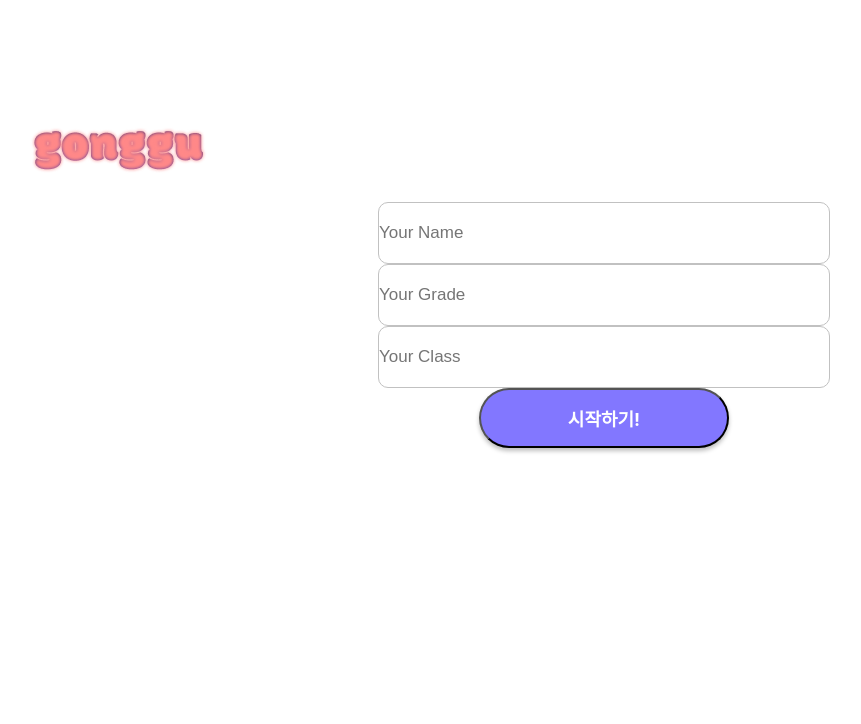
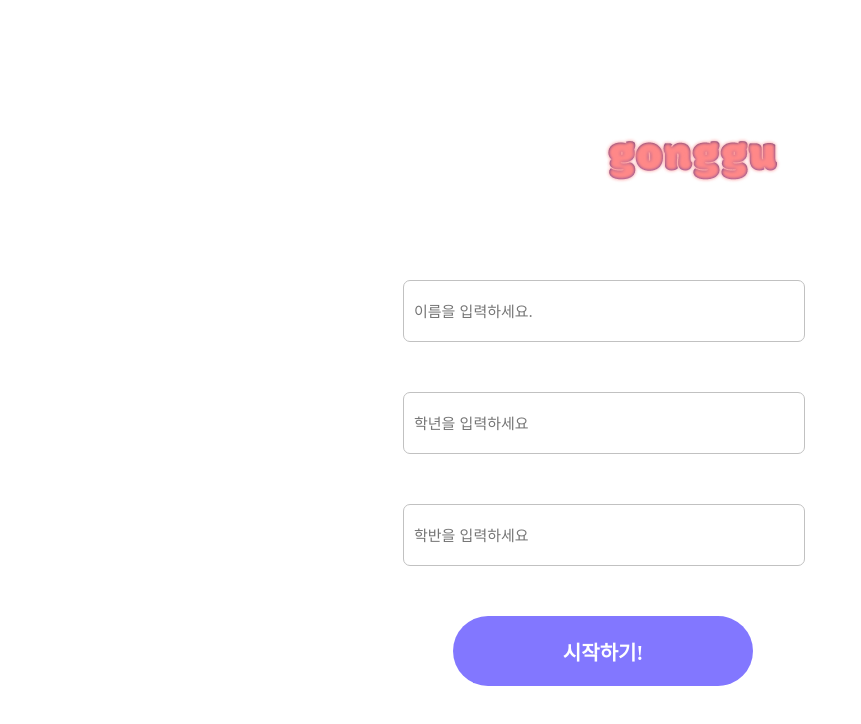
Before and after one commit to DGSW09/WEB, a React (Create React App) app in the folder project09/: page /login in a window 1280 px wide. Shown: the top 724 px of the page, without its empty margins (36-897 px from the left). Built offline with nearby package versions, Linux system fonts and the light colour scheme.

Commit message:
Update: LoginPage

```diff
--- a/project09/src/components/Login/Login.jsx
+++ b/project09/src/components/Login/Login.jsx
@@ -1,5 +1,4 @@
 import { useState } from "react";
-// import logo from "../Logo/logo.png";
 import logo from "../../img/logo.png";
 import "../../styles/Login.css";
 
@@ -9,42 +8,42 @@ const SignUp = () => {
   const [Class, setClass] = useState("");
 
   return (
-    <div className="width">
+    <div className="LoginWrap">
       <div className="logo">
         <img src={logo} alt="09's logo" />
-        {/* gonggu */}
       </div>
-      <form method="get">
-        <div className="InputName">
+      <form method="get" className="InputWrap">
         <input
           type="text"
-            placeholder="Your Name"
+          placeholder="이름을 입력하세요."
           onChange={(e) => setName(e.target.value)}
           value={Name}
           maxLength="4"
+          className="InputName"
         />
-        </div>
-        <div className="InputGrade">
         <input
           type="number"
-            placeholder="Your Grade"
+          placeholder="학년을 입력하세요"
           onChange={(e) => setGrade(e.target.value)}
           value={Grade}
           min="1"
+          className="InputGrade"
         />
-        </div>
-        <div className="InputClass">
         <input
           type="number"
-            placeholder="Your Class"
+          placeholder="학반을 입력하세요"
           onChange={(e) => setClass(e.target.value)}
           value={Class}
           max="99"
           min="1"
+          className="InputClass"
         />
-        </div>
-        <div className="start">
-          <button type="submit" onClick={() => alert("회원가입")}>
+        <div>
+          <button
+            type="submit"
+            onClick={() => alert("회원가입")}
+            className="start"
+          >
             시작하기!
           </button>
         </div>
--- a/project09/src/styles/Login.css
+++ b/project09/src/styles/Login.css
@@ -1,98 +1,108 @@
-* {
-  margin-bottom: 20px;
-  outline-color: #000;
-  outline-offset: 1px;
-}
-
-/* a {
-  text-decoration: none;
-  color: #fff;
-} */
-
-.width {
-  width: 100%;
-}
-
-/* .logo {
-    color: #F88;
-    font: Modak;
-    font-size: 60px;
-    font-style: normal;
-    font-weight: 400;
-    line-height: normal;
-    filter: blur(2px);
-  } */
-
-.width > logo {
-  width: 200px;
-  height: 90px;
-  text-align: center;
-  align-items: center;
+.LoginWrap {
+  display: flex;
+  flex-direction: column;
 }
 
 .logo {
-  margin-top: 110px;
-  text-align: center;
+  display: block;
+
+  margin-left: 640px;
+  margin-top: 120px;
+}
+
+.InputWrap {
+  display: grid;
+
+  justify-content: center;
 }
 
 .InputName {
-  text-align: center;
-}
+  width: 390px;
+  height: 60px;
+  flex-shrink: 0;
 
-.InputName > input {
-  width: 450px;
-  height: 60px;
   border: 1px solid #c1c1c1;
-  border-radius: 10px;
-  background: #fff;
-  /* color: #C1C1C1; */
-  font-size: 17px;
-  align-items: center;
+  border-radius: 7px;
+
+  display: block;
+
+  margin-top: 80px;
+
+  padding-left: 10px;
+
+  color: #c1c1c1;
+  font-family: Inter;
+  font-size: 15px;
+  font-style: normal;
+  font-weight: 400;
+  line-height: normal;
 }
 
 .InputGrade {
-  text-align: center;
-}
+  width: 390px;
+  height: 60px;
+  flex-shrink: 0;
 
-.InputGrade > input {
-  width: 450px;
-  height: 60px;
   border: 1px solid #c1c1c1;
-  border-radius: 10px;
-  background: #fff;
-  /* color: #C1C1C1; */
-  font-size: 17px;
+  border-radius: 7px;
+
+  display: block;
+
+  margin-top: 50px;
+
+  padding-left: 10px;
+
+  color: #c1c1c1;
+  font-family: Inter;
+  font-size: 15px;
+  font-style: normal;
+  font-weight: 400;
+  line-height: normal;
 }
 
 .InputClass {
-  text-align: center;
-}
+  width: 390px;
+  height: 60px;
+  flex-shrink: 0;
 
-.InputClass > input {
-  width: 450px;
-  height: 60px;
   border: 1px solid #c1c1c1;
-  border-radius: 10px;
-  background: #fff;
-  /* color: #C1C1C1; */
-  font-size: 17px;
+  border-radius: 7px;
+
+  display: block;
+
+  margin-top: 50px;
+
+  padding-left: 10px;
+
+  color: #c1c1c1;
+  font-family: Inter;
+  font-size: 15px;
+  font-style: normal;
+  font-weight: 400;
+  line-height: normal;
 }
 
 .start {
+  width: 300px;
+  height: 70px;
+
+  display: block;
+
+  margin-top: 50px;
+  margin-left: 50px;
+
+  border: none;
+  border-radius: 50px;
+
+  background: #8277ff;
+
+  color: #fff;
   text-align: center;
-}
-
-.start > button {
-  width: 250px;
-  height: 60px;
-  border-radius: 50px;
-  background: #8277ff;
-  box-shadow: 0px 3px 4px 0px rgba(0, 0, 0, 0.25);
-  color: #fff;
-  font-family: Inter;
-  font-size: 18px;
+  font-family: Pretendard;
+  font-size: 20px;
   font-style: normal;
   font-weight: 700;
   line-height: normal;
+
   cursor: pointer;
 }
```
Lines whose indentation alone changed are shown as unchanged.
